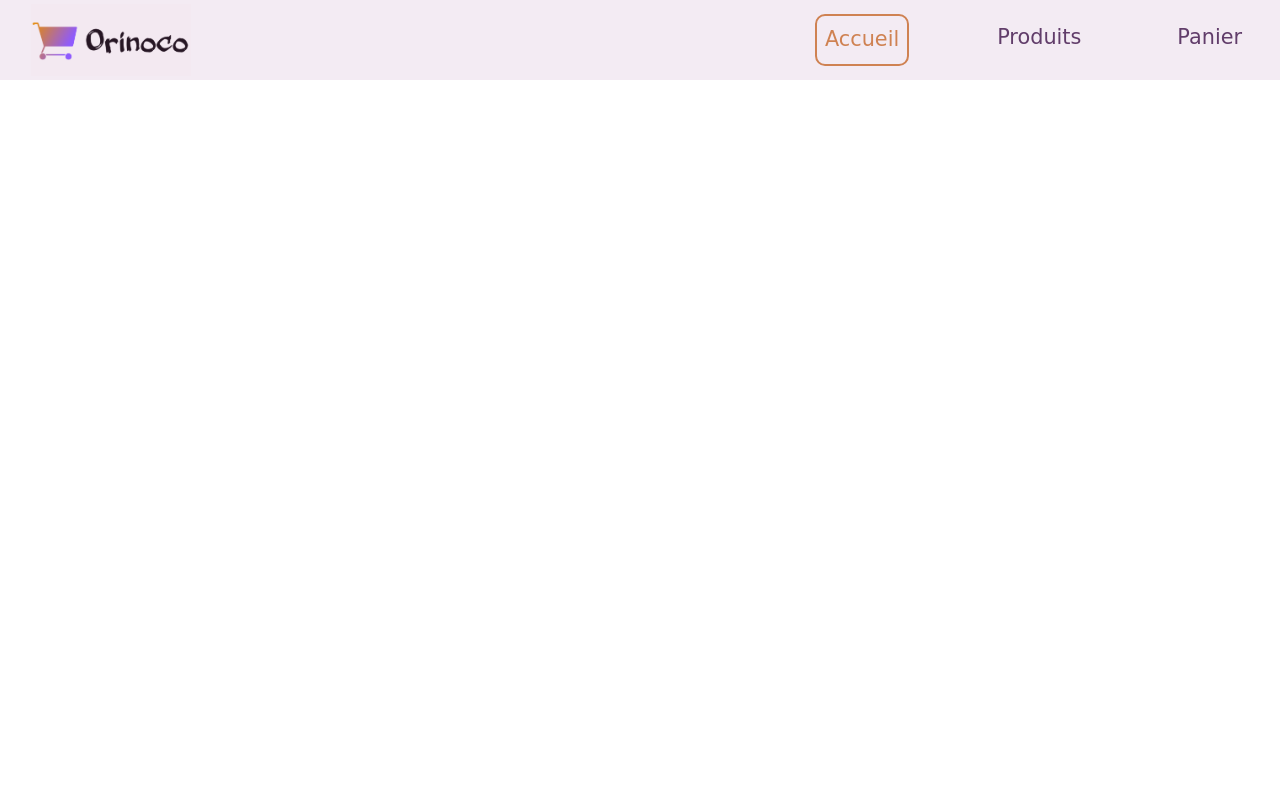
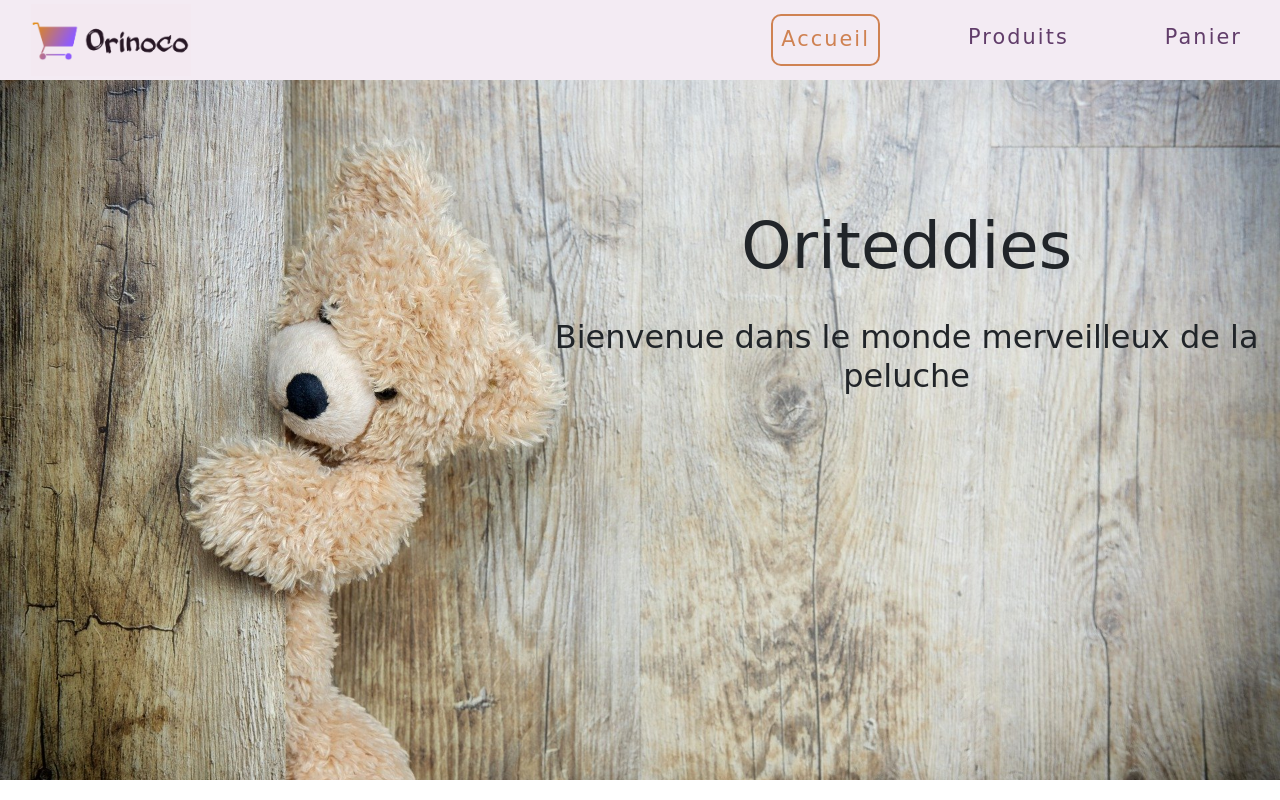
Before and after one commit to LV3125/Orinoco-Oriteddies, a website: page app/index.html in a window 1280 px wide. Drawn offline with nearby package versions, Linux system fonts and the light colour scheme; a web font is replaced by a local one.

Commit message:
Création de la zone hero de la page avec ajout d'une photo en fond ecran et l'ajout d'un titre h1 et h2 pour présenter la page d'accueil / Ajout de photo dans le dossier img

```diff
--- a/app/index.html
+++ b/app/index.html
@@ -16,6 +16,7 @@
     </head>
     <body>
         <div class="container-fluid">
+            <header>
                 <!-- MENU / NAV -->
                 <nav id="menu" class="row navbar navbar-expand">
                     <a class="navbar-brand" href="#"><img src="./img/logo.png" width="160" /></a>
@@ -31,6 +32,15 @@
                         </li>
                     </ul>
                 </nav>
+                <!-- HERO -->
+                <div class="row" id="hero">
+                    <div id="title-accueil" class="offset-5 col-7">
+                        <h1>Oriteddies</h1>
+                        <h2>Bienvenue dans le monde merveilleux de la peluche</h2>
+                    </div>
+                </div>
+            </header>
+
         </div>
 
 
--- a/app/scss/base/_fonts.scss
+++ b/app/scss/base/_fonts.scss
@@ -1,3 +1,3 @@
 // FONTS
-$titre-style: 'Finger Paint', cursive;
+$title-style: 'Finger Paint', cursive;
 $text-style: 'Neucha', cursive;
--- /dev/null
+++ b/app/scss/layouts/_hero.scss
@@ -0,0 +1,21 @@
+// HERO
+#hero{
+    height: 700px;
+    background-image: url("../img/bear-hero-2.jpg");
+    background-position: center;
+    background-size: cover;
+    position: relative;
+    top: 80px;
+    & #title-accueil{
+        text-align: center;
+        font-family: $title-style;
+        margin-top: 8%;
+        & h1{
+            font-size: $accueil-h1;
+            line-height: 2em;
+        }
+        & h2{
+            font-size: $accueil-h2;
+        }
+    }
+}
--- a/app/scss/layouts/_nav.scss
+++ b/app/scss/layouts/_nav.scss
@@ -13,6 +13,8 @@
             margin-left: 50px;
             margin-right: 30px;
             color: $purple-dark;
+            font-weight: 500;
+            letter-spacing: 0.1em;
             font-family: $text-style;
             font-size: $menu-item-size;
             border-bottom: 2px solid transparent;
--- a/app/scss/main.scss
+++ b/app/scss/main.scss
@@ -2,4 +2,5 @@
 @import "base/fonts";
 @import "utils/variable_ovverides";
 @import "layouts/nav";
+@import "layouts/hero";
 @import "../../node_modules/bootstrap/scss/bootstrap.scss";
--- a/app/scss/utils/_variable_ovverides.scss
+++ b/app/scss/utils/_variable_ovverides.scss
@@ -2,6 +2,9 @@
 $purple-light: #f3ebf3;
 $purple-dark: #613d6a;
 $orange: #cf8252;
+$purple-grey: #8c7c8c;
 
 // SIZES TEXT
 $menu-item-size: 1.3em;
+$accueil-h1: 4em;
+$accueil-h2: 2em;
```
Also changed, not shown: app/css/main.css, app/img/bear-hero-2.jpg (added), app/img/bear-hero.jpg (added), 1 other file. Lines whose indentation alone changed are shown as unchanged.
